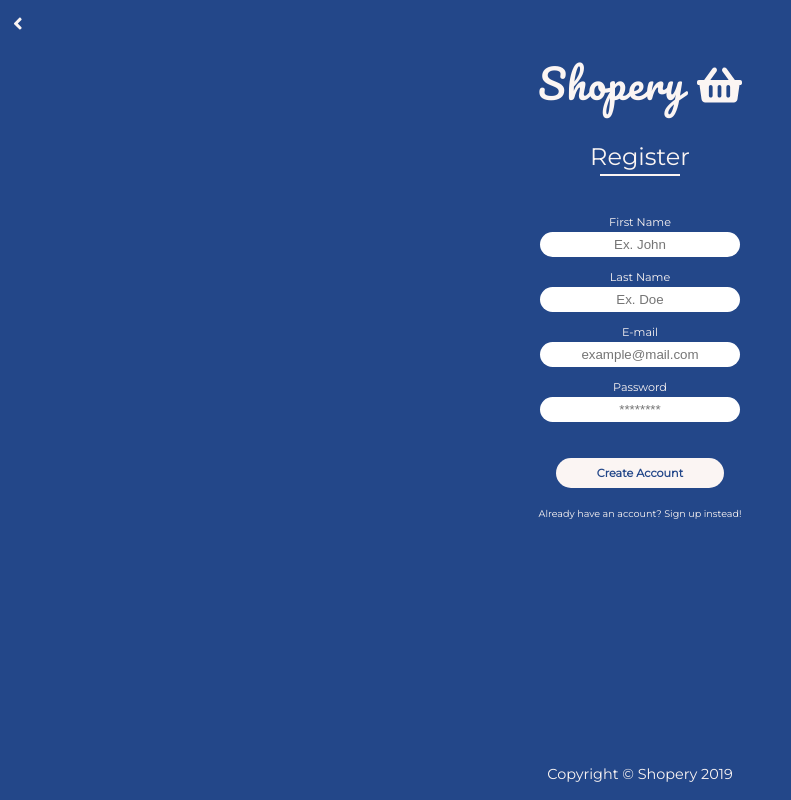
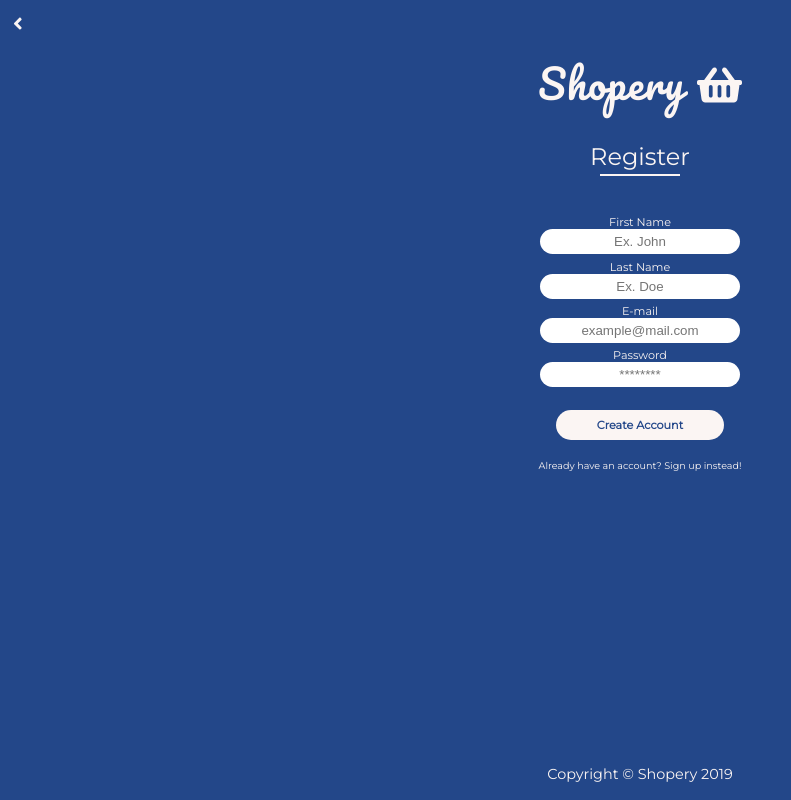
Before and after one commit to probstit/forgetlist-web, a React (Create React App) app in the folder shopery/: page /register in a window 1280 px wide. Shown: the whole page, without its empty margins (0-791 px from the left). Built offline with nearby package versions, Linux system fonts and the light colour scheme.

Commit message:
refactored registration validation and tweaked styles

```diff
--- a/shopery/src/components/common-styled-components/common.tsx
+++ b/shopery/src/components/common-styled-components/common.tsx
@@ -74,6 +74,16 @@ export const FormContainer = styled.div<ThemeProps>`
       (props.theme as DefaultTheme).colors.secondary};
   }
 
+  input {
+    width: 15em;
+    height: 25px;
+    display: block;
+    margin: 0 auto 0.4em auto;
+    text-align: center;
+    border: none;
+    border-radius: ${props => (props.theme as DefaultTheme).borderRadius};
+  }
+
   button {
     margin-top: 2em;
     font-weight: 600;
@@ -88,6 +98,10 @@ export const FormContainer = styled.div<ThemeProps>`
       text-decoration: underline;
     }
   }
+
+  .inputError {
+    border: 1.2px solid red;
+  }
 `;
 
 export const StyledForm = styled.form<ThemeProps>`
@@ -99,13 +113,15 @@ export const StyledForm = styled.form<ThemeProps>`
   font-family: ${props => (props.theme as DefaultTheme).fontFamily};
 `;
 
-export const StyledInput = styled.input<ThemeProps>`
-  width: 15em;
-  height: 25px;
+export const StyledFormError = styled.div<ThemeProps>`
+  width: 100%;
+  height: auto;
+  color: #ee0000;
   text-align: center;
-  vertical-align: middle;
-  padding: 2.5px 2px;
-  margin: 0.2em 0 1em 0;
-  border-style: none;
-  border-radius: ${props => (props.theme as DefaultTheme).borderRadius};
+
+  p {
+    font-weight: 600;
+    font-size: 10px;
+    font-family: ${props => (props.theme as DefaultTheme).fontFamily};
+  }
 `;
--- a/shopery/src/components/login/Login.tsx
+++ b/shopery/src/components/login/Login.tsx
@@ -5,7 +5,6 @@ import {
   StyledButton,
   FormContainer,
   StyledForm,
-  StyledInput,
   StyledLink
 } from "../common-styled-components/common";
 import Logo from "../logo/Logo";
@@ -21,10 +20,10 @@ const Login: React.FC = (): JSX.Element => (
       <hr />
       <StyledForm>
         E-mail <br />
-        <StyledInput type="email" placeholder="address@email.com" required />
+        <input type="email" placeholder="address@email.com" required />
         <br />
         Password <br />
-        <StyledInput type="password" placeholder="********" required />
+        <input type="password" placeholder="********" required />
         <StyledButton type="submit">Login</StyledButton>
       </StyledForm>
       <StyledLink to="/register">
--- a/shopery/src/components/register/Register.tsx
+++ b/shopery/src/components/register/Register.tsx
@@ -1,21 +1,41 @@
 import React from "react";
-
-import useForm from "../../hooks/useForm";
+// Import custom hook
+import { useFormValidation } from "../../hooks/useFormValidation";
+// Import form validation function
+import validateRegistration from "../../hooks/validateRegistration";
+// Import styled components
 import {
   Container,
   StyledButton,
   FormContainer,
   StyledForm,
-  StyledInput,
-  StyledLink
+  StyledLink,
+  StyledFormError
 } from "../common-styled-components/common";
+// Import components
 import Logo from "../logo/Logo";
 import Footer from "../footer/Footer";
 import BackToLanding from "../back-to-landing/BackToLanding";
-import validate from "../../hooks/validateRegister";
+// Import interfaces
+import { IRegisterState } from "../../hooks/interfaces";
+
+const initialState: IRegisterState = {
+  firstName: "",
+  lastName: "",
+  email: "",
+  password: ""
+};
 
 const Register: React.FC = (): JSX.Element => {
-  const { handleChange, handleSubmit, values, errors } = useForm(validate);
+  const {
+    values,
+    handleChange,
+    handleSumbit,
+    handleBlur,
+    errors,
+    isSubmitting
+  } = useFormValidation(initialState, validateRegistration);
+
   return (
     <Container>
       <BackToLanding />
@@ -23,59 +43,64 @@ const Register: React.FC = (): JSX.Element => {
       <FormContainer>
         <h2>Register</h2>
         <hr />
-        <StyledForm noValidate onSubmit={handleSubmit}>
+        <StyledForm noValidate onSubmit={handleSumbit}>
           <label>First Name</label>
-          <br />
-          <StyledInput
+          <input
             type="text"
             name="firstName"
             value={values.firstName}
             placeholder="Ex. John"
-            required
             onChange={handleChange}
+            onBlur={handleBlur}
+            className={errors.firstName && "inputError"}
           />
-          {errors.firstName && <p>{errors.firstName}</p>}
-          <br />
+          {errors.firstName && (
+            <StyledFormError>{errors.firstName}</StyledFormError>
+          )}
 
           <label>Last Name</label>
-          <br />
-          <StyledInput
+          <input
             type="text"
             name="lastName"
             value={values.lastName}
             placeholder="Ex. Doe"
-            required
             onChange={handleChange}
+            onBlur={handleBlur}
+            className={errors.lastName && "inputError"}
           />
-          {errors.lastName && <p>{errors.lastName}</p>}
-          <br />
+          {errors.lastName && (
+            <StyledFormError>{errors.lastName}</StyledFormError>
+          )}
 
           <label>E-mail</label>
-          <br />
-          <StyledInput
+          <input
             type="email"
             name="email"
             value={values.email}
             placeholder="example@mail.com"
-            required
             onChange={handleChange}
+            onBlur={handleBlur}
+            className={errors.email && "inputError"}
           />
-          {errors.email && <p>{errors.email}</p>}
-          <br />
+          {errors.email && <StyledFormError>{errors.email}</StyledFormError>}
 
           <label>Password</label>
-          <br />
-          <StyledInput
+          <input
             type="password"
             name="password"
             value={values.password}
             placeholder="********"
-            required
             onChange={handleChange}
+            onBlur={handleBlur}
+            className={errors.password && "inputError"}
           />
-          {errors.password && <p>{errors.password}</p>}
+          {errors.password && (
+            <StyledFormError>{errors.password}</StyledFormError>
+          )}
 
-          <StyledButton type="submit">Create Account</StyledButton>
+          <StyledButton disabled={isSubmitting} type="submit">
+            Create Account
+          </StyledButton>
         </StyledForm>
         <StyledLink to="/login">
           <p>Already have an account? Sign up instead!</p>
--- /dev/null
+++ b/shopery/src/hooks/interfaces.ts
@@ -0,0 +1,13 @@
+export interface IRegisterState {
+  firstName: string;
+  lastName: string;
+  email: string;
+  password: string;
+}
+
+export interface IErrorState {
+  firstName?: string;
+  lastName?: string;
+  email?: string;
+  password?: string;
+}
--- a/shopery/src/hooks/useForm.tsx
+++ /dev/null
@@ -1,72 +0,0 @@
-import { useState, useEffect } from "react";
-
-type FormEvent = React.FormEvent<HTMLFormElement>;
-type ChangeEvent = React.ChangeEvent<HTMLInputElement>;
-
-interface IRegisterState {
-  firstName: string;
-  lastName: string;
-  email: string;
-  password: string;
-}
-
-interface IErrorsState {
-  firstName?: string;
-  lastName?: string;
-  email?: string;
-  password?: string;
-}
-
-const useForm = (validate: Function) => {
-  // State for controlling inputs
-  const [values, setValues] = useState<IRegisterState>({
-    firstName: "",
-    lastName: "",
-    email: "",
-    password: ""
-  });
-  // State for validating errors
-  const [errors, setErrors] = useState<IErrorsState>({});
-
-  const [isSubmitting, setIsSubmitting] = useState<boolean>(false);
-
-  // Handlers
-  const handleChange = (e: ChangeEvent): void => {
-    const { name, value } = e.target;
-    setValues({
-      ...values,
-      [name]: value
-    });
-  };
-
-  const handleSubmit = (e: FormEvent): void => {
-    e.preventDefault();
-    const { firstName, lastName, email, password } = values;
-    setValues({
-      ...values,
-      firstName: "",
-      lastName: "",
-      email: "",
-      password: ""
-    });
-    setErrors(validate(values));
-    setIsSubmitting(true);
-  };
-
-  useEffect(() => {
-    // checks to see if there are no errors
-    // if !errors call cb()
-    if (Object.keys(errors).length === 0 && isSubmitting) {
-      console.log("test");
-    }
-  }, [errors]);
-
-  return {
-    handleChange,
-    handleSubmit,
-    values,
-    errors
-  };
-};
-
-export default useForm;
--- /dev/null
+++ b/shopery/src/hooks/useFormValidation.tsx
@@ -0,0 +1,71 @@
+import { useState, useEffect } from "react";
+
+import { IRegisterState, IErrorState } from "./interfaces";
+
+type FormEvent = React.FormEvent<HTMLFormElement>;
+type ChangeEvent = React.ChangeEvent<HTMLInputElement>;
+type FocusEvent = React.FocusEvent<HTMLInputElement>;
+
+export const useFormValidation = (
+  initialState: IRegisterState,
+  validate: Function
+) => {
+  const [values, setValues] = useState<IRegisterState>(initialState);
+  const [errors, setErrors] = useState<IErrorState>({});
+  const [isSubmitting, setSubmitting] = useState<boolean>(false);
+
+  useEffect(() => {
+    if (isSubmitting) {
+      const noErrors = Object.keys(errors).length === 0;
+
+      if (noErrors) {
+        console.log(`Registered:
+        firstName :  ${values.firstName}
+        lastName : ${values.lastName}
+        email : ${values.email}
+        password : ${values.password}
+      `);
+        setSubmitting(false);
+      } else {
+        setSubmitting(false);
+      }
+    }
+  }, [
+    errors,
+    isSubmitting,
+    values.firstName,
+    values.lastName,
+    values.email,
+    values.password
+  ]);
+
+  const handleSumbit = (e: FormEvent): void => {
+    e.preventDefault();
+    const validationErrors = validate(values);
+    setErrors(validationErrors);
+    setSubmitting(true);
+  };
+
+  const handleBlur = (e: FocusEvent): void => {
+    const validationErrors = validate(values);
+    setErrors(validationErrors);
+  };
+
+  const handleChange = (e: ChangeEvent): void => {
+    const { name, value } = e.target;
+
+    setValues({
+      ...values,
+      [name]: value
+    });
+  };
+
+  return {
+    values,
+    handleChange,
+    handleSumbit,
+    handleBlur,
+    errors,
+    isSubmitting
+  };
+};
--- a/shopery/src/hooks/validateRegister.tsx
+++ /dev/null
@@ -1,26 +0,0 @@
-export default function validate(values: any) {
-  const emailRegex = /^\w+@[a-zA-Z_]+?\.[a-zA-Z]{2,3}$/;
-  let errors: any = {};
-
-  if (!values.firstName) {
-    errors.firstName = "First name is required";
-  }
-
-  if (!values.lastName) {
-    errors.lastName = "Last name is requred";
-  }
-
-  if (!values.email) {
-    errors.email = "Email address is required";
-  } else if (!emailRegex.test(values.email)) {
-    errors.email = "Email address is invalid";
-  }
-
-  if (!values.password) {
-    errors.password = "Password is required";
-  } else if (values.password.length < 6) {
-    errors.password = "Password needs to be at least 6 characters long";
-  }
-
-  return errors;
-}
--- /dev/null
+++ b/shopery/src/hooks/validateRegistration.tsx
@@ -0,0 +1,29 @@
+import { IRegisterState, IErrorState } from "./interfaces";
+
+export default function validateRegistration(values: IRegisterState) {
+  const emailRegex = /^\w+@[a-zA-Z_]+?\.[a-zA-Z]{2,3}$/;
+  const { firstName, lastName, email, password } = values;
+
+  let errors: IErrorState = {};
+  if (!firstName) {
+    errors.firstName = "First name is required";
+  }
+
+  if (!lastName) {
+    errors.lastName = "Last name is required";
+  }
+
+  if (!email) {
+    errors.email = "Email is required";
+  } else if (!emailRegex.test(email)) {
+    errors.email = "Invalid email";
+  }
+
+  if (!password) {
+    errors.password = "Password is required";
+  } else if (password.length < 6) {
+    errors.password = "Password must be at least 6 characters";
+  }
+
+  return errors;
+}
```
